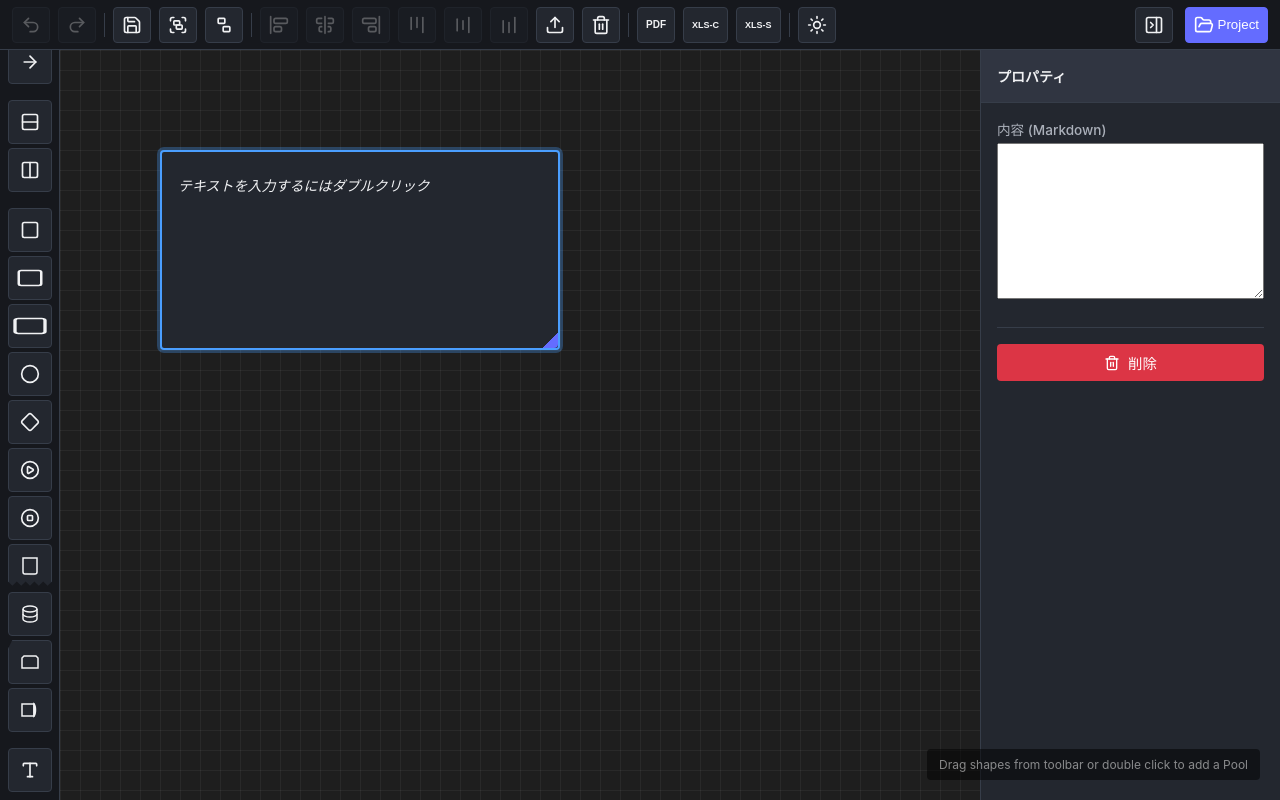
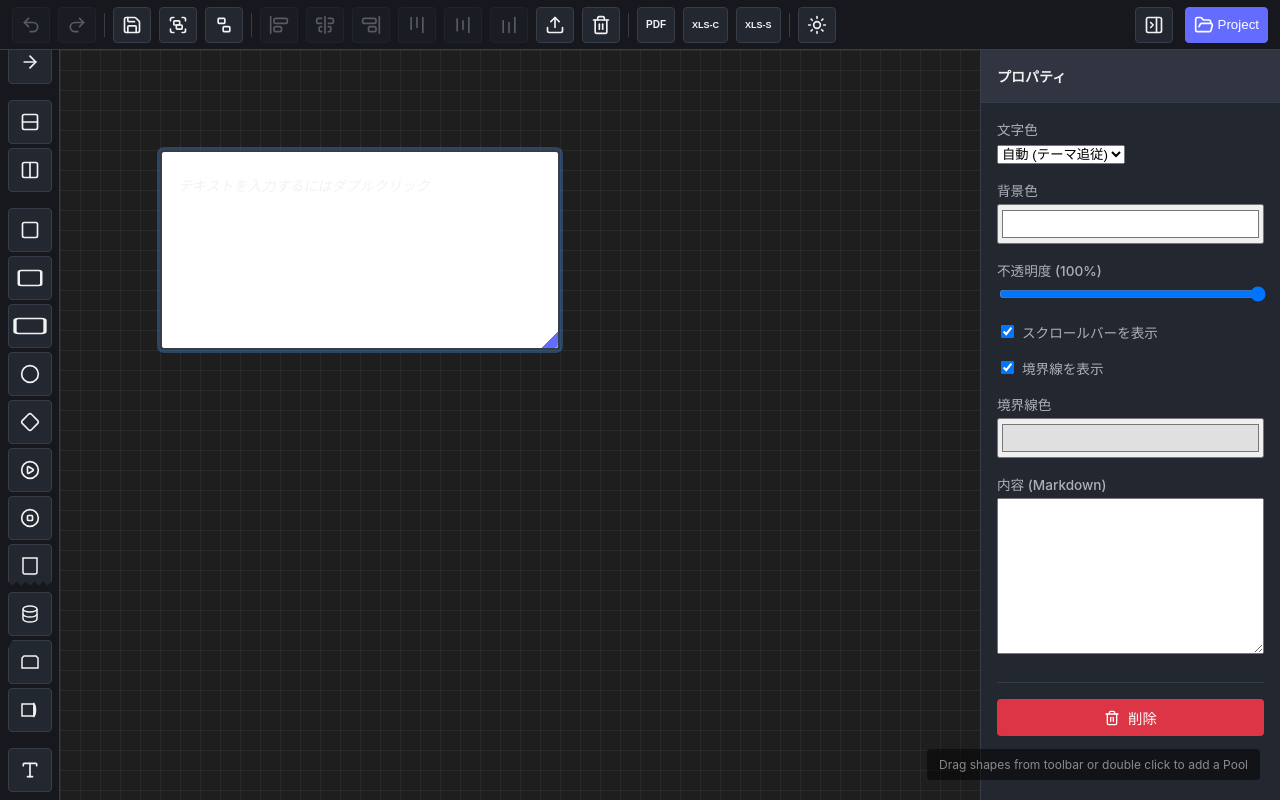
Before and after one commit to t2k2pp/SwimLaneDiagrammer, a React (Vite) app: page / in a window 1280 px wide. Both pictures are taken after a click on the button 30 px from the left and 770 px from the top of the page. Built offline with nearby package versions, Linux system fonts and the light colour scheme.

Commit message:
Enhance TextBox/Shape features and fix JSON persistence
- TextBox: Added background color, opacity, scrollbar toggle, and border settings

- Shape: Added 'auto' text color option

- Persistence: Implemented auto-save on JSON import

```diff
--- a/src/components/PropertiesPanel.tsx
+++ b/src/components/PropertiesPanel.tsx
@@ -131,22 +131,14 @@ export const PropertiesPanel: React.FC = () => {
                         </div>
                         <div className="property-group">
                             <label>テキスト色</label>
-                            <div className="text-color-selector">
-                                <button
-                                    className={`text-color-btn ${!selectedShape.textColor || selectedShape.textColor === 'black' ? 'active' : ''}`}
-                                    onClick={() => updateShape(selectedShape.id, { textColor: 'black' })}
-                                    title="黒"
-                                >
-                                    <span style={{ color: 'black' }}>A</span>
-                                </button>
-                                <button
-                                    className={`text-color-btn ${selectedShape.textColor === 'white' ? 'active' : ''}`}
-                                    onClick={() => updateShape(selectedShape.id, { textColor: 'white' })}
-                                    title="白"
-                                >
-                                    <span style={{ color: 'white', textShadow: '0 0 2px black' }}>A</span>
-                                </button>
-                            </div>
+                            <select
+                                value={selectedShape.textColor || 'auto'}
+                                onChange={(e) => updateShape(selectedShape.id, { textColor: e.target.value as any })}
+                            >
+                                <option value="auto">自動 (テーマ追従)</option>
+                                <option value="black">黒</option>
+                                <option value="white">白</option>
+                            </select>
                         </div>
                         <div className="property-actions">
                             <button
@@ -321,6 +313,71 @@ export const PropertiesPanel: React.FC = () => {
                 {selectedTextBox && (
                     <>
                         <div className="property-group">
+                            <label>文字色</label>
+                            <select
+                                value={selectedTextBox.textColor || 'auto'}
+                                onChange={(e) => updateTextBox(selectedTextBox.id, { textColor: e.target.value as any })}
+                            >
+                                <option value="auto">自動 (テーマ追従)</option>
+                                <option value="black">黒</option>
+                                <option value="white">白</option>
+                            </select>
+                        </div>
+                        <div className="property-group">
+                            <label>背景色</label>
+                            <input
+                                type="color"
+                                value={selectedTextBox.backgroundColor || '#ffffff'}
+                                onChange={(e) => updateTextBox(selectedTextBox.id, { backgroundColor: e.target.value })}
+                                style={{ width: '100%', height: '40px' }}
+                            />
+                        </div>
+                        <div className="property-group">
+                            <label>不透明度 ({Math.round((selectedTextBox.opacity ?? 1) * 100)}%)</label>
+                            <input
+                                type="range"
+                                min="0"
+                                max="1"
+                                step="0.25"
+                                value={selectedTextBox.opacity ?? 1}
+                                onChange={(e) => updateTextBox(selectedTextBox.id, { opacity: parseFloat(e.target.value) })}
+                                style={{ width: '100%' }}
+                            />
+                        </div>
+                        <div className="property-group">
+                            <label>
+                                <input
+                                    type="checkbox"
+                                    checked={selectedTextBox.showScrollBar ?? true}
+                                    onChange={(e) => updateTextBox(selectedTextBox.id, { showScrollBar: e.target.checked })}
+                                    style={{ marginRight: '8px' }}
+                                />
+                                スクロールバーを表示
+                            </label>
+                        </div>
+                        <div className="property-group">
+                            <label>
+                                <input
+                                    type="checkbox"
+                                    checked={selectedTextBox.showBorder ?? true}
+                                    onChange={(e) => updateTextBox(selectedTextBox.id, { showBorder: e.target.checked })}
+                                    style={{ marginRight: '8px' }}
+                                />
+                                境界線を表示
+                            </label>
+                        </div>
+                        {(selectedTextBox.showBorder ?? true) && (
+                            <div className="property-group">
+                                <label>境界線色</label>
+                                <input
+                                    type="color"
+                                    value={selectedTextBox.borderColor || '#e0e0e0'}
+                                    onChange={(e) => updateTextBox(selectedTextBox.id, { borderColor: e.target.value })}
+                                    style={{ width: '100%', height: '40px' }}
+                                />
+                            </div>
+                        )}
+                        <div className="property-group">
                             <label>内容 (Markdown)</label>
                             <textarea
                                 value={selectedTextBox.content}
--- a/src/components/Shape.tsx
+++ b/src/components/Shape.tsx
@@ -98,7 +98,7 @@ export const ShapeComponent: React.FC<Props> = ({ shape }) => {
         >
             <span
                 className="shape-label"
-                style={{ color: shape.textColor || undefined }}
+                style={{ color: shape.textColor === 'auto' ? 'inherit' : shape.textColor }}
             >
                 {shape.label}
             </span>
--- a/src/components/TextBox.css
+++ b/src/components/TextBox.css
@@ -28,7 +28,7 @@
 .textbox-content {
     width: 100%;
     height: 100%;
-    overflow: auto;
+    /* overflow: auto; Removed to allow parent control */
     color: var(--color-text-primary);
     font-size: 14px;
     line-height: 1.6;
--- a/src/components/TextBox.tsx
+++ b/src/components/TextBox.tsx
@@ -104,7 +104,22 @@ export const TextBoxComponent: React.FC<Props> = ({ textBox }) => {
                 left: textBox.position.x,
                 top: textBox.position.y,
                 width: textBox.size.width,
-                height: textBox.size.height
+                height: textBox.size.height,
+                backgroundColor: (() => {
+                    const bg = textBox.backgroundColor || '#ffffff';
+                    const opacity = textBox.opacity ?? 1;
+                    if (bg === 'transparent') return 'transparent';
+                    if (bg.startsWith('#')) {
+                        // Convert opacity to hex
+                        const alpha = Math.round(opacity * 255).toString(16).padStart(2, '0');
+                        return `${bg}${alpha}`;
+                    }
+                    return bg;
+                })(),
+                // opacity: textBox.opacity ?? 1, // Removed to prevent text fading
+                color: textBox.textColor === 'auto' ? 'inherit' : textBox.textColor,
+                overflow: textBox.showScrollBar === false ? 'hidden' : 'auto',
+                border: textBox.showBorder === false ? 'none' : `2px solid ${textBox.borderColor || 'var(--color-border)'}`
             }}
             onMouseDown={handleMouseDown}
             onDoubleClick={handleDoubleClick}
--- a/src/components/Toolbar.tsx
+++ b/src/components/Toolbar.tsx
@@ -134,11 +134,11 @@ export const Toolbar: React.FC = () => {
                         ref={fileInputRef}
                         style={{ display: 'none' }}
                         accept=".json"
-                        onChange={(e) => {
+                        onChange={async (e) => {
                             const file = e.target.files?.[0];
                             if (file) {
                                 const reader = new FileReader();
-                                reader.onload = (e) => {
+                                reader.onload = async (e) => {
                                     try {
                                         const json = JSON.parse(e.target?.result as string);
                                         // Handle both ProjectData (wrapped in data property) and direct DiagramState
@@ -146,6 +146,10 @@ export const Toolbar: React.FC = () => {
 
                                         if (rawData.pools) {
                                             const normalizedData = normalizeProjectData(rawData);
+
+                                            // Determine project name: use JSON name or file name (without extension)
+                                            const projectName = json.name || file.name.replace(/\.[^/.]+$/, "");
+
                                             loadDiagram({
                                                 ...normalizedData,
                                                 activeTool: 'select',
@@ -153,8 +157,12 @@ export const Toolbar: React.FC = () => {
                                                 poolPlacementMode: null,
                                                 propertiesPanelVisible: true,
                                                 clipboard: null,
-                                                currentProjectName: json.name || null,
+                                                currentProjectName: projectName,
                                             } as any);
+
+                                            // Auto-save to IndexedDB
+                                            const { saveCurrentProject } = useDiagramStore.getState();
+                                            await saveCurrentProject();
                                         } else {
                                             alert('Invalid diagram file');
                                         }
```
Also changed, not shown: src/core/types.ts (+7 -1 lines).
